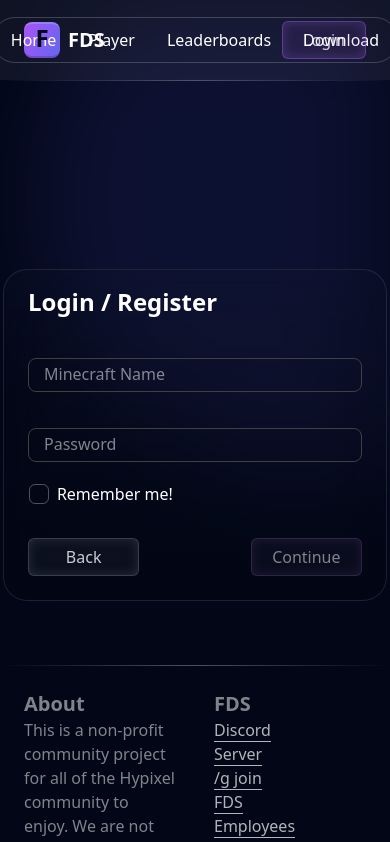
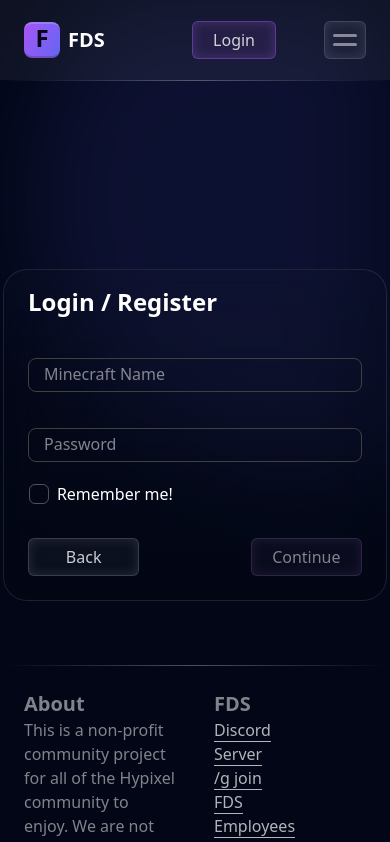
Before and after one commit to NoBypass/fds, a SvelteKit app in the folder client/: page /login in a window 390 px wide. Shown: the top 842 px of the page. Built offline with nearby package versions, Linux system fonts and the light colour scheme.

Commit message:
responsive navbar

```diff
--- a/client/src/lib/components/GradientLine.svelte
+++ b/client/src/lib/components/GradientLine.svelte
@@ -1 +1,7 @@
-<div class="z-50 h-px w-screen bg-gradient-to-r from-transparent via-white/30 to-transparent" />
+<script lang="ts">
+    import { twMerge } from 'tailwind-merge'
+
+    export let tw = ''
+</script>
+
+<div class={twMerge('relative z-50 h-px w-screen bg-gradient-to-r from-transparent via-white/30 to-transparent', tw)} />
--- a/client/src/lib/components/ResponsiveContainer.svelte
+++ b/client/src/lib/components/ResponsiveContainer.svelte
@@ -1,4 +1,6 @@
 <script lang="ts">
+    import { twMerge } from 'tailwind-merge'
+
     export let tw = ''
     export let size: '2xl' | 'xl' | 'lg' | 'md' | 'sm' | 'xs' = '2xl'
 
@@ -12,6 +14,6 @@
     }
 </script>
 
-<div class="{sizes[size]} relative {tw}">
+<div class="{twMerge(sizes[size], tw)} relative">
     <slot />
 </div>
--- a/client/src/routes/+layout.svelte
+++ b/client/src/routes/+layout.svelte
@@ -13,13 +13,14 @@
     import Alertbox from '$lib/components/Alertbox.svelte'
     import { mouseStore } from '$lib/stores/location'
     import GradientLine from '$lib/components/GradientLine.svelte'
-    import Discord from '$lib/assets/icons/Discord.svelte'
     import Link from '$lib/components/Link.svelte'
+    import { onMount } from 'svelte'
 
     let showCommandPalette = false
     let showSuccessModal = false
     let showConfirmationModal = false
     let token: string | undefined
+    let mobileMenuOpen = false
 
     $: if (typeof localStorage !== 'undefined' && showSuccessModal != undefined) {
         token = localStorage.getItem('token') || undefined
@@ -34,12 +35,25 @@
         localStorage.removeItem('self')
         token = undefined
     }
+
+    $: {
+        if (typeof document !== 'undefined') {
+            toggleScroll(mobileMenuOpen)
+        }
+    }
+
+    const toggleScroll = (open: boolean) => {
+        if (open) {
+            document.body.style.overflowY = 'hidden'
+        } else {
+            document.body.style.overflowY = 'auto'
+        }
+    }
 </script>
 
 <style>
     :global(body) {
-        @apply bg-slate-950 text-white;
-        overflow-x: hidden;
+        @apply bg-slate-950 text-white overflow-y-hidden;
     }
 </style>
 
@@ -47,11 +61,25 @@
                on:click={mouseStore.click}/>
 
 <Alertbox />
+<nav class="transition-all duration-150 absolute w-screen h-screen bg-slate-950/60 backdrop-blur-xl z-10 {mobileMenuOpen ? 'opacity-100' : 'opacity-0'}">
+    <ul class="mt-32 text-center flex flex-col gap-8">
+        {#each links as link, i}
+            <li class="transition-all duration-500 {mobileMenuOpen ? 'opacity-100' : 'opacity-0'}" style="transition-delay: {i*100}ms">
+                <a class="hover:text-white text-white/60 transition duration-150" on:click={() => mobileMenuOpen = false} href="/{link === links[0] ? '' : link.toLowerCase()}">
+                    <Text type="h1">
+                        {link}
+                    </Text>
+                </a>
+            </li>
+        {/each}
+    </ul>
+</nav>
+
 <CommandPalette on:close={() => showCommandPalette = false} open={showCommandPalette}>test <br> test <br> test</CommandPalette>
 <div class="z-0 opacity-40 w-screen overflow-hidden">
     <Shadows />
 </div>
-<ResponsiveContainer tw="bg-white/5">
+<ResponsiveContainer tw="z-20 bg-white/5">
     <nav class="grid grid-rows-none grid-cols-3 w-full h-20">
 
         <div class="flex items-center gap-2">
@@ -61,7 +89,7 @@
             <Text type="h3" b>FDS</Text>
         </div>
 
-        <div class="flex items-center gap-8 justify-self-center">
+        <div class="items-center gap-8 justify-self-center md:flex hidden">
             <ul class="flex border-gray-500/50 rounded-full px-0.5 py-0.5 border">
                 {#each links as link}
                     <li class="py-2 px-4 ring-inset ring-white/40 hover:ring-1 rounded-full hover:bg-white/5 transition duration-300">
@@ -71,7 +99,7 @@
             </ul>
         </div>
 
-        <div class="justify-self-end self-center">
+        <div class="col-start-3 gap-12 justify-self-end self-center flex">
             {#if (!token)}
                 <Button type="primary" href="/login">Login</Button>
             {:else}
@@ -83,10 +111,14 @@
                     </ul>
                 </Dropdown>
             {/if}
+            <Button on:click={() => mobileMenuOpen = !mobileMenuOpen} tw="{mobileMenuOpen ? '' : 'gap-1.5'} md:hidden w-10 flex items-center justify-center flex-col">
+                <span class="transition-all duration-150 bg-white/60 w-6 h-[3px] block rounded-full {mobileMenuOpen ? 'rotate-45 translate-y-px' : ''}" />
+                <span class="transition-all duration-150 bg-white/60 w-6 h-[3px] block rounded-full {mobileMenuOpen ? '-rotate-45 -translate-y-px' : ''}" />
+            </Button>
         </div>
     </nav>
 </ResponsiveContainer>
-<GradientLine />
+<GradientLine tw="z-20" />
 
 <main class="mt-14">
     <ResponsiveContainer>
```
